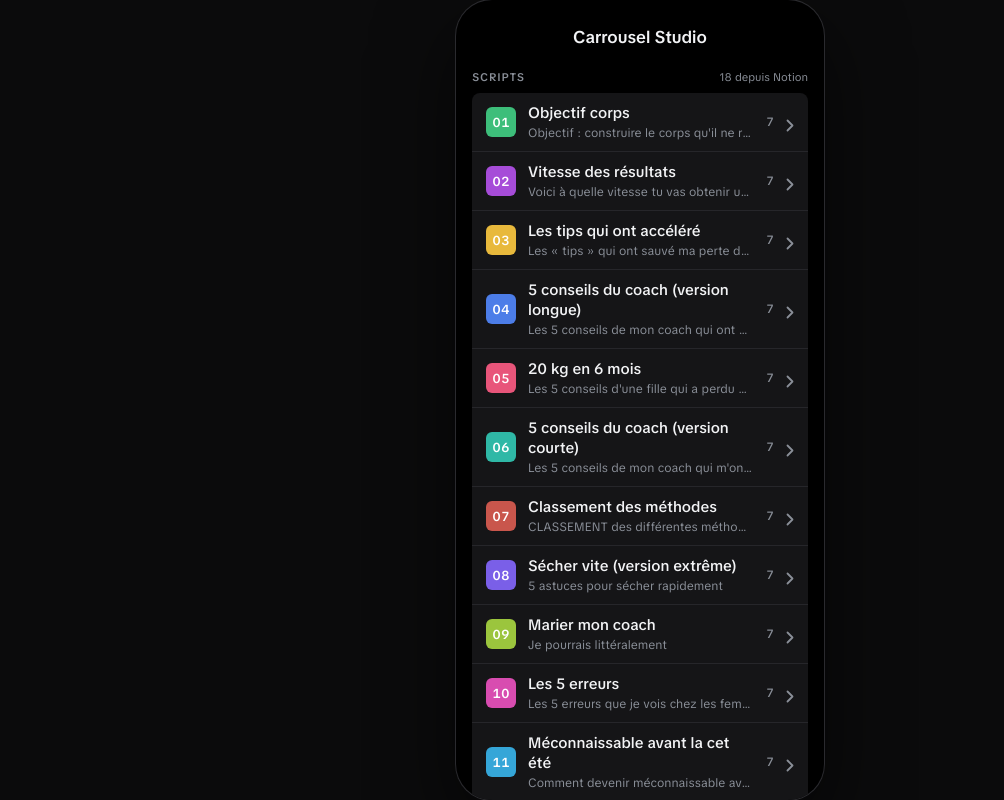
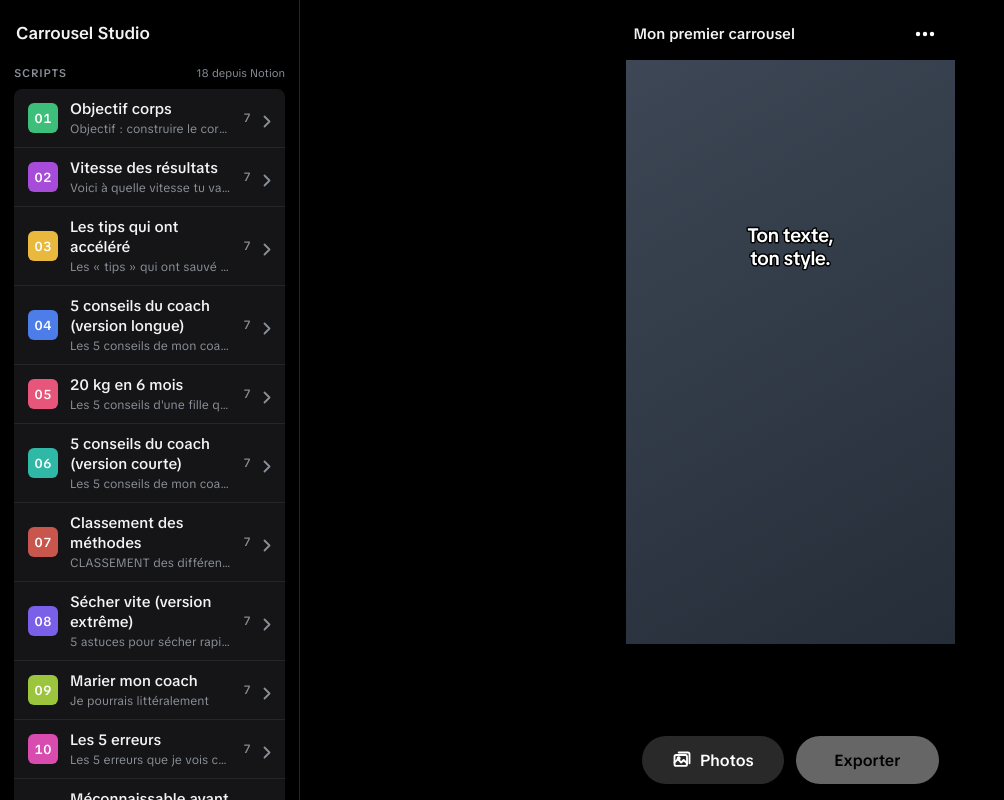
Before and after one commit to elian1907/Carrousel-Studio-Web, a website with bundled scripts: page index.html in a window 1280 px wide. Shown: the whole page, without its empty margins (0-1004 px from the left). Built offline with nearby package versions, Linux system fonts and the light colour scheme.

Commit message:
Mise en page ordinateur : barre latérale + éditeur plein cadre
Sur écran large, fini le cadre de téléphone au milieu : les carrousels et
les scripts en colonne à gauche, l'éditeur prend le reste avec l'image aussi
grande que possible, icônes/glissière/bande calées sur ses bords. Téléphone
inchangé (plein écran, deux vues).

Co-Authored-By: Claude Fable 5.1 <noreply@anthropic.com>

```diff
--- a/index.html
+++ b/index.html
@@ -12,7 +12,7 @@
   <link rel="stylesheet" href="style.css">
 </head>
 <body>
-  <div id="phone">
+  <div id="app">
     <section id="home" class="view"></section>
     <section id="editor" class="view hidden"></section>
     <div id="sheet" class="sheet hidden"></div>
--- a/js/app.js
+++ b/js/app.js
@@ -11,6 +11,8 @@ import { makeZip } from './zip.js';
 const $ = id => document.getElementById(id);
 const el = (tag, className, html) => { const node = document.createElement(tag); if (className) node.className = className; if (html !== undefined) node.innerHTML = html; return node; };
 const dpr = () => Math.max(1, window.devicePixelRatio || 1);
+/// Ordinateur : barre latérale + éditeur côte à côte. Téléphone : deux vues.
+const isDesktop = () => window.matchMedia('(min-width: 900px)').matches;
 const clamp = (v, lo, hi) => Math.min(hi, Math.max(lo, v));
 /// setPointerCapture jette si le pointeur n'est plus actif : jamais bloquant.
 const capture = (node, event) => { try { node.setPointerCapture(event.pointerId); } catch { /* ignoré */ } };
@@ -82,7 +84,7 @@ function renderHome() {
     const list = el('div', 'list');
     for (const { carousel, index } of started) {
       const waiting = carousel.slides.filter(s => !s.assetId).length;
-      const row = el('button', 'row');
+      const row = el('button', 'row' + (isDesktop() && index === state.active ? ' current' : ''));
       const thumb = el('div', 'thumb');
       const canvas = document.createElement('canvas');
       thumb.append(canvas);
@@ -155,8 +157,10 @@ function buildEditor() {
 }
 
 function openEditor() {
+  if (editing) stopEditing();
   applyAccent();
-  $('home').classList.add('hidden');
+  if (!isDesktop()) $('home').classList.add('hidden');
+  else renderHome();
   editor.classList.remove('hidden');
   editing = false; sizeSliderShown = false;
   renderEditor();
@@ -166,10 +170,14 @@ function openEditor() {
 function closeEditor() {
   if (editing) stopEditing();
   state.saveNow();
-  editor.classList.add('hidden');
-  $('home').classList.remove('hidden');
+  if (!isDesktop()) {
+    editor.classList.add('hidden');
+    $('home').classList.remove('hidden');
+  }
   renderHome();
 }
+
+const editorOpen = () => isDesktop() || !editor.classList.contains('hidden');
 
 function renderEditor() {
   ui.name.textContent = state.current.name;
@@ -186,12 +194,18 @@ function renderEditor() {
 
 const pageNodes = new Map();   // id de slide → { page, canvas, handle, guideV, guideH, typing }
 
+/// L'image 9:16 aussi grande que la zone le permet, aux pixels exacts de
+/// l'écran. L'habillage (barres, icônes, glissière) se cale sur ses bords.
 function canvasSize() {
   const box = ui.pages.getBoundingClientRect();
   const scale = dpr();
-  const width = Math.round(box.width * scale) / scale;
-  const pixelWidth = Math.round(width * scale);
+  const fitted = Math.min(box.width, box.height * ASPECT);
+  const pixelWidth = Math.max(1, Math.round(fitted * scale));
   const pixelHeight = Math.round(pixelWidth / ASPECT);
+  const width = pixelWidth / scale;
+  const margin = Math.max(0, (box.width - width) / 2);
+  editor.style.setProperty('--canvas-left', margin + 'px');
+  editor.style.setProperty('--canvas-right', margin + 'px');
   return { width, height: pixelHeight / scale, pixelWidth, pixelHeight };
 }
 
@@ -872,22 +886,31 @@ async function runExport(scope) {
 // Réactions au modèle
 
 state.addEventListener('change', () => {
-  if (editor.classList.contains('hidden')) { renderHome(); return; }
+  if (!editorOpen()) { renderHome(); return; }
+  if (isDesktop()) renderHome();
   applyAccent();
   renderEditor();
 });
 state.addEventListener('paint', () => paintCurrent());
-assets.addEventListener('ready', () => { if (!editor.classList.contains('hidden')) requestPaint(); });
+assets.addEventListener('ready', () => { if (editorOpen()) requestPaint(); });
 
+let wasDesktop = isDesktop();
 window.addEventListener('resize', () => {
-  if (editor.classList.contains('hidden') || editing) return;
+  if (wasDesktop !== isDesktop()) {
+    // Changement de mise en page : on repart proprement sur la bonne vue.
+    wasDesktop = isDesktop();
+    if (isDesktop()) openEditor();
+    else { editor.classList.add('hidden'); $('home').classList.remove('hidden'); renderHome(); }
+    return;
+  }
+  if (!editorOpen() || editing) return;
   backgrounds.clear();
   renderPages(); renderSizeSlider();
   scrollToSlide(state.slide, false);
 });
 
 document.addEventListener('keydown', event => {
-  if (editor.classList.contains('hidden') || editing || !$('sheet').classList.contains('hidden')) return;
+  if (!editorOpen() || editing || !$('sheet').classList.contains('hidden')) return;
   if (event.key === 'ArrowRight') { state.selectSlide(state.slide + 1); scrollToSlide(state.slide); }
   if (event.key === 'ArrowLeft') { state.selectSlide(state.slide - 1); scrollToSlide(state.slide); }
   if (event.key === 'Escape' && cropOpen) ui.crop.querySelector('.cancel')?.click();
@@ -901,4 +924,6 @@ document.addEventListener('keydown', event => {
   await loadScripts();
   buildEditor();
   renderHome();
+  // Sur ordinateur, l'éditeur est toujours là : on ouvre le carrousel courant.
+  if (isDesktop()) openEditor();
 })();
--- a/style.css
+++ b/style.css
@@ -24,30 +24,21 @@ html, body { margin: 0; height: 100%; background: #000; color: var(--ink); font-
 button { font: inherit; color: inherit; background: none; border: 0; padding: 0; cursor: pointer; }
 .hidden { display: none !important; }
 
-/* Le cadre : plein écran sur téléphone, cadre 402 x 874 centré sur ordinateur. */
-#phone {
+/* Sur téléphone : plein écran, accueil et éditeur en deux vues. Sur
+   ordinateur (≥ 900 px) : barre latérale à gauche, l'éditeur prend le reste. */
+#app {
   position: relative;
   width: 100vw;
   height: 100dvh;
   overflow: hidden;
   background: #000;
-  margin: 0 auto;
 }
-@media (min-width: 640px) and (min-height: 700px) {
-  body { display: grid; place-items: center; background: #0b0b0c; }
-  #phone {
-    width: min(402px, calc(100dvh * 402 / 874));
-    height: min(874px, 100dvh);
-    border-radius: 36px;
-    box-shadow: 0 0 0 1px #2a2a2e, 0 30px 80px rgba(0, 0, 0, .6);
-  }
-}
-
 .view { position: absolute; inset: 0; }
 
 /* ----------------------------------------------------------------- Accueil */
 
 #home { overflow-y: auto; padding: max(14px, env(safe-area-inset-top)) 16px 40px; }
+.row.current { background: rgba(255,255,255,.06); }
 #home h1 { font-size: 17px; font-weight: 600; text-align: center; margin: 12px 0 22px; }
 .section-label { font-size: 11px; font-weight: 600; letter-spacing: .8px; text-transform: uppercase; color: var(--muted); display: flex; justify-content: space-between; align-items: baseline; margin: 0 0 9px; }
 .section-label span { font-weight: 400; letter-spacing: 0; text-transform: none; }
@@ -175,3 +166,26 @@ button { font: inherit; color: inherit; background: none; border: 0; padding: 0;
 
 .toast { position: absolute; left: 50%; bottom: 130px; transform: translateX(-50%); z-index: 30; padding: 11px 16px; border-radius: 999px; background: rgba(255,255,255,.18); backdrop-filter: blur(10px); font-size: 13px; font-weight: 500; white-space: nowrap; max-width: 90%; overflow: hidden; text-overflow: ellipsis; }
 .toast.error { background: #c0392b; }
+
+/* ------------------------------------------------------------- Ordinateur */
+
+@media (min-width: 900px) {
+  #app { display: grid; grid-template-columns: 300px 1fr; }
+  #home, #editor { position: relative; inset: auto; display: block !important; }
+  #home { border-right: 1px solid var(--line); padding: 18px 14px 40px; }
+  #home h1 { text-align: left; margin: 4px 0 22px; padding-left: 2px; }
+  #back { display: none; }
+  /* L'image entre la barre du haut et celle du bas, pas dessous. */
+  .pages { inset: 60px 0 156px 0; }
+  /* Tout l'habillage se cale sur les bords de l'image, comme sur le téléphone. */
+  .topbar { left: var(--canvas-left, 0); right: var(--canvas-right, 0); padding-top: 8px; height: 60px; background: none; }
+  .topbar .name { max-width: 70%; }
+  .tools { right: calc(var(--canvas-right, 0px) + 8px); top: 76px; }
+  .sizeslider { left: calc(var(--canvas-left, 0px) + 8px); }
+  .bottombar { left: var(--canvas-left, 0); right: var(--canvas-right, 0); padding-bottom: 16px; gap: 22px; background: none; }
+  .actions button { min-height: 48px; font-size: 16px; }
+  .sheet { align-items: center; justify-content: center; }
+  .sheet .panel { width: min(480px, 92%); border-radius: 16px; }
+  .toast { bottom: 60px; }
+  .crop .stage { padding: 12px 0; }
+}
```
